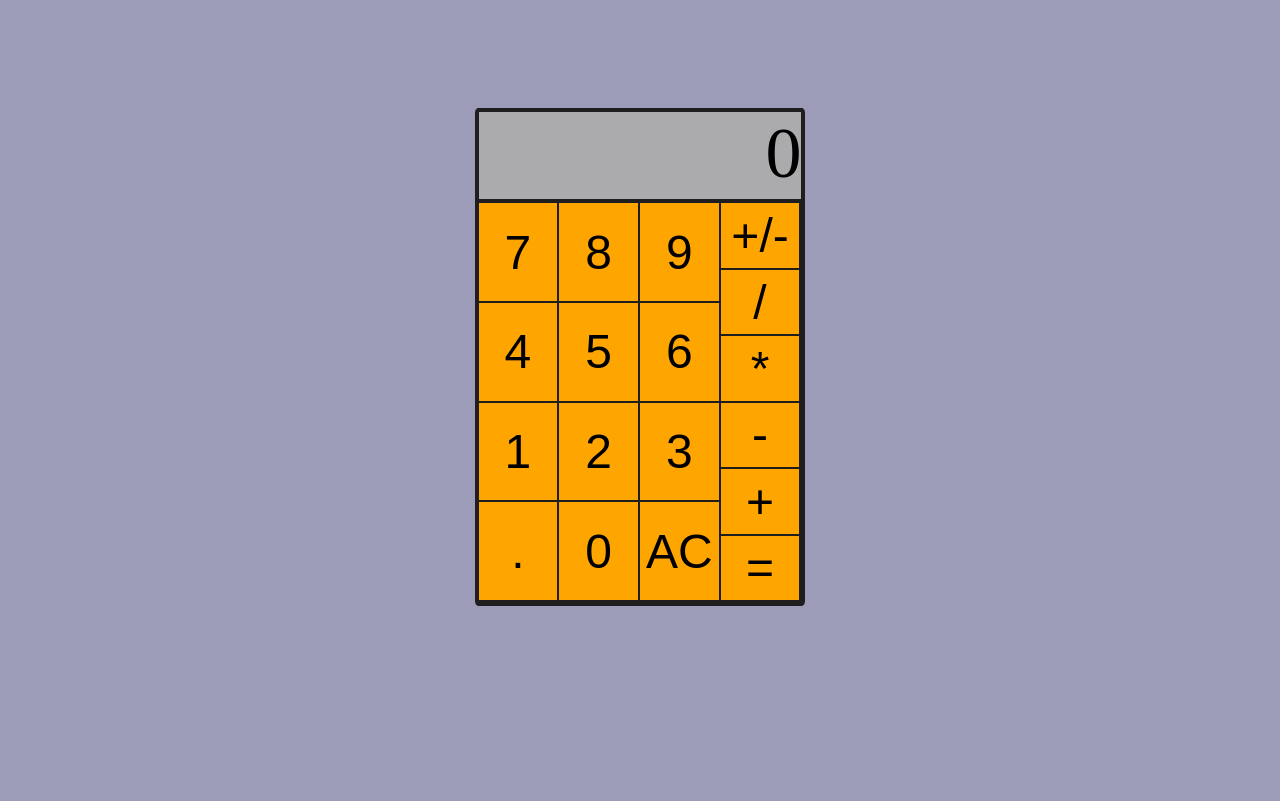
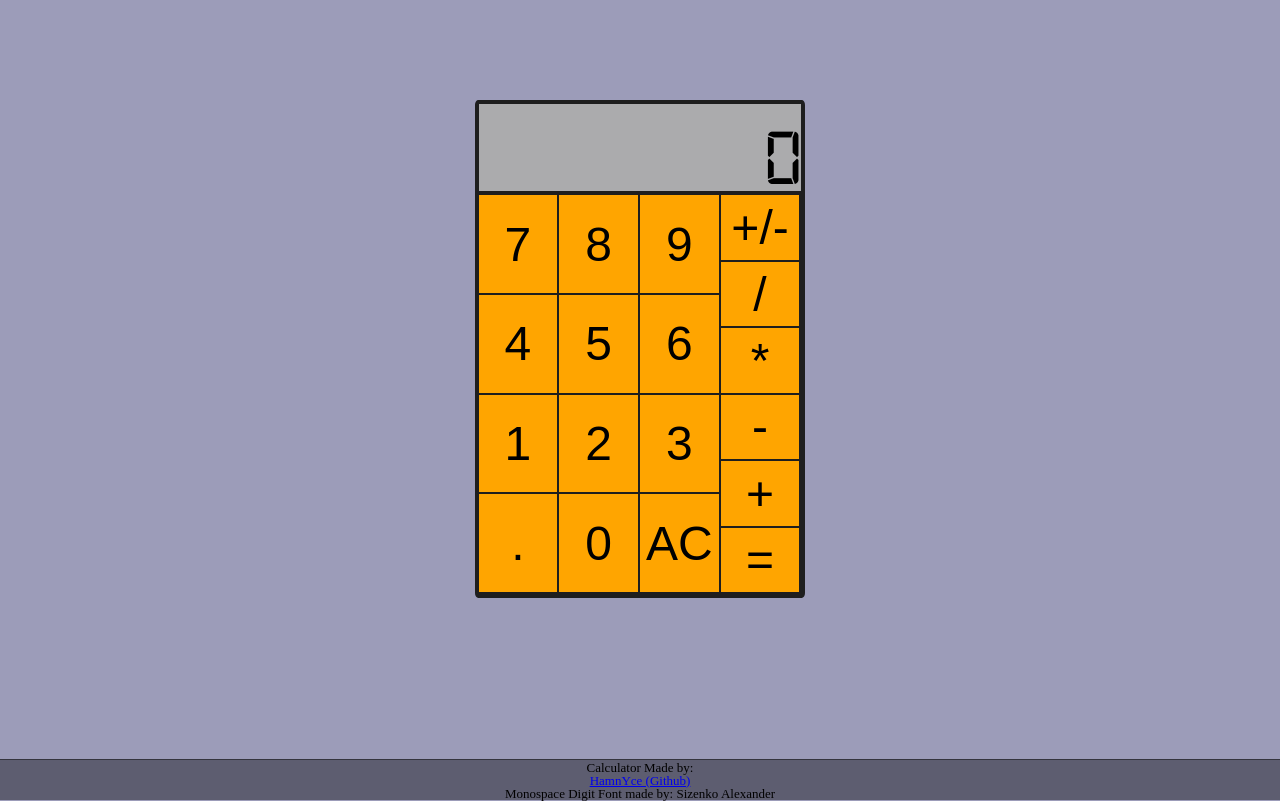
Before and after one commit to HamnYce/Odin-Project-Calculator, a plain HTML site: page index.html in a window 1280 px wide. Drawn offline with Linux system fonts and the light colour scheme.

Commit message:
add reset css add font by Sizenko Alexander add footer

```diff
--- a/css/main.css
+++ b/css/main.css
@@ -1,12 +1,17 @@
+@font-face {
+    font-family: "digital-7";
+    src: url("digital-7/digital-7-mono.ttf");
+}
+
 body {
     background-color: rgb(156, 156, 185);
 }
 
 #main {
     padding-top: 100px;
-
     display: flex;
-    justify-content: center;
+    flex-direction: column;
+    justify-content: space-between;
     align-items: center;
     height: 100%;
 }
@@ -22,11 +27,14 @@ body {
 
 
 #calc-display {
+    font-family: "digital-7";
     background-color: rgb(171, 171, 173);
     height: 18%;
     width: 100%;
-    font-size: 4.5em;
-    text-align: right;
+    font-size: 5em;
+    display: flex;
+    align-items: center;
+    justify-content: flex-end;
 }
 
 #calc-body {
@@ -50,6 +58,7 @@ body {
 
 
 .calc-input,.calc-clear {
+
     border: 0;
     border-right: 2px solid rgb(30, 30, 30);
     border-bottom: 2px solid rgb(30, 30, 30);
@@ -64,3 +73,18 @@ body {
     background-color: darkorange;
     color:black;
 }
+
+#footer {
+    background-color: rgb(93, 93, 112);
+    position: absolute;
+    bottom: 0;
+    height: 40px;
+    width: 100%;
+    text-align: right;
+    border-top: 1px solid rgb(53, 53, 62);
+    display: flex;
+    flex-direction: column;
+    justify-content: center;
+    align-items: center;
+    font-size:small;
+}
--- /dev/null
+++ b/css/reset.css
@@ -0,0 +1,48 @@
+/* http://meyerweb.com/eric/tools/css/reset/
+   v2.0 | 20110126
+   License: none (public domain)
+*/
+
+html, body, div, span, applet, object, iframe,
+h1, h2, h3, h4, h5, h6, p, blockquote, pre,
+a, abbr, acronym, address, big, cite, code,
+del, dfn, em, img, ins, kbd, q, s, samp,
+small, strike, strong, sub, sup, tt, var,
+b, u, i, center,
+dl, dt, dd, ol, ul, li,
+fieldset, form, label, legend,
+table, caption, tbody, tfoot, thead, tr, th, td,
+article, aside, canvas, details, embed,
+figure, figcaption, footer, header, hgroup,
+menu, nav, output, ruby, section, summary,
+time, mark, audio, video {
+	margin: 0;
+	padding: 0;
+	border: 0;
+	font-size: 100%;
+	font: inherit;
+	vertical-align: baseline;
+}
+/* HTML5 display-role reset for older browsers */
+article, aside, details, figcaption, figure,
+footer, header, hgroup, menu, nav, section {
+	display: block;
+}
+body {
+	line-height: 1;
+}
+ol, ul {
+	list-style: none;
+}
+blockquote, q {
+	quotes: none;
+}
+blockquote:before, blockquote:after,
+q:before, q:after {
+	content: '';
+	content: none;
+}
+table {
+	border-collapse: collapse;
+	border-spacing: 0;
+}
--- a/index.html
+++ b/index.html
@@ -5,10 +5,8 @@
     <meta http-equiv="X-UA-Compatible" content="IE=edge">
     <meta name="viewport" content="width=device-width, initial-scale=1.0">
     <title>Homemade Potato Calculator</title>
+    <link rel="stylesheet" href="css/reset.css">
     <link rel="stylesheet" href="css/main.css">
-    <link rel="preconnect" href="https://fonts.googleapis.com">
-    <link rel="preconnect" href="https://fonts.gstatic.com" crossorigin>
-    <link href="https://fonts.googleapis.com/css2?family=Chakra+Petch:ital,wght@1,300&display=swap" rel="stylesheet">
     <script src="js/calc.js" defer></script>
 </head>
 <body id="body">
@@ -18,7 +16,7 @@
 
     <main id="main">
         <div id="calc-container">
-            <div id="calc-display">0</div>
+            <div  id="calc-display">0</div>
             <div id="calc-body">
                 <div id="calc-numbers-container">
                     <button class="calc-button calc-input">7</button>
@@ -47,7 +45,8 @@
     </main>
 
     <footer id="footer">
-
+        Calculator Made by:<a href="https://github.com/HamnYce" target="_blank"> HamnYce (Github)</a>
+        Monospace Digit Font made by: Sizenko Alexander
     </footer>
 </body>
 </html>
```
Also changed, not shown: css/digital-7/digital-7-mono.ttf (added), css/digital-7/digital-7.ttf (added), css/digital-7/readme.txt (added).
